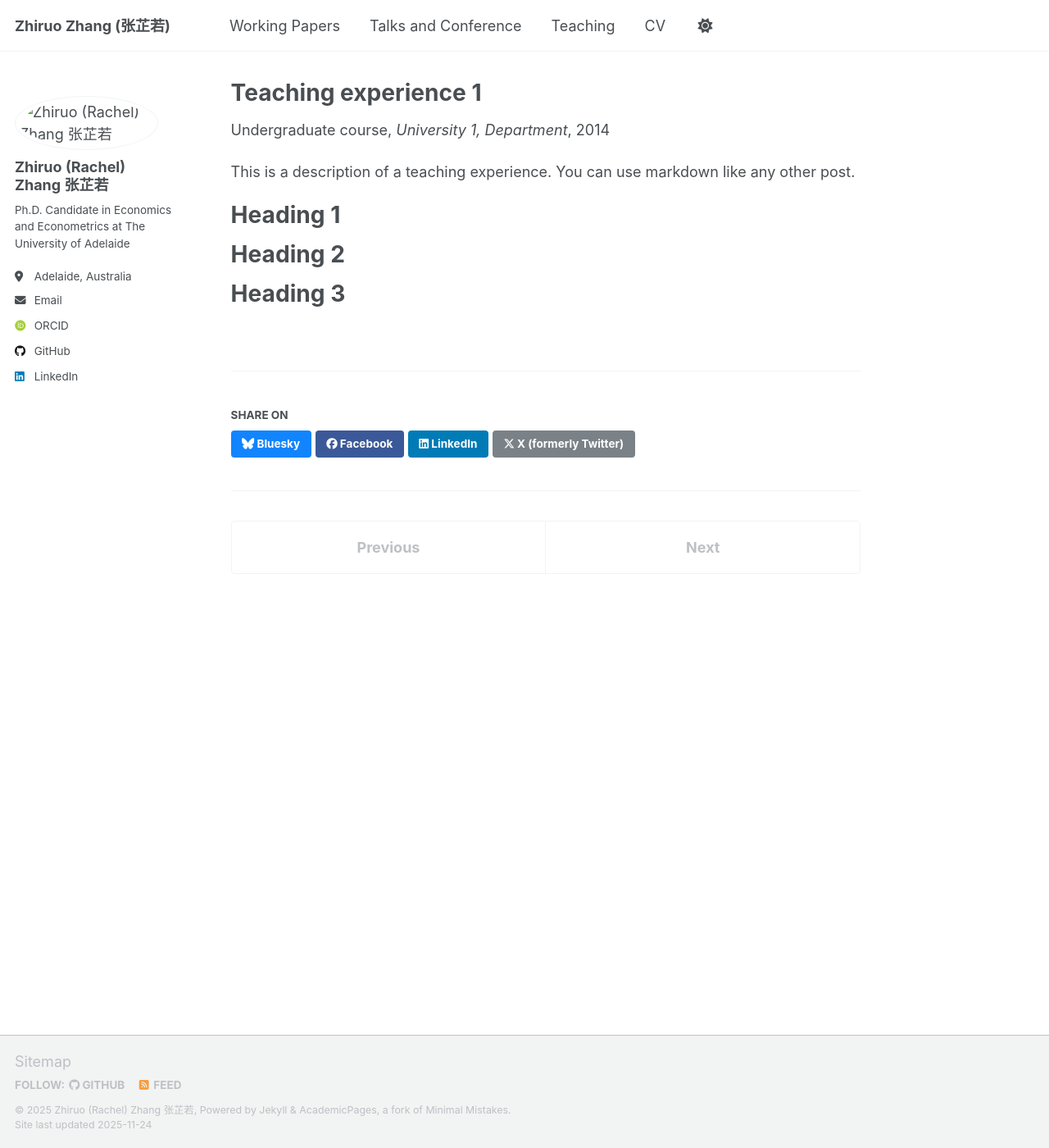
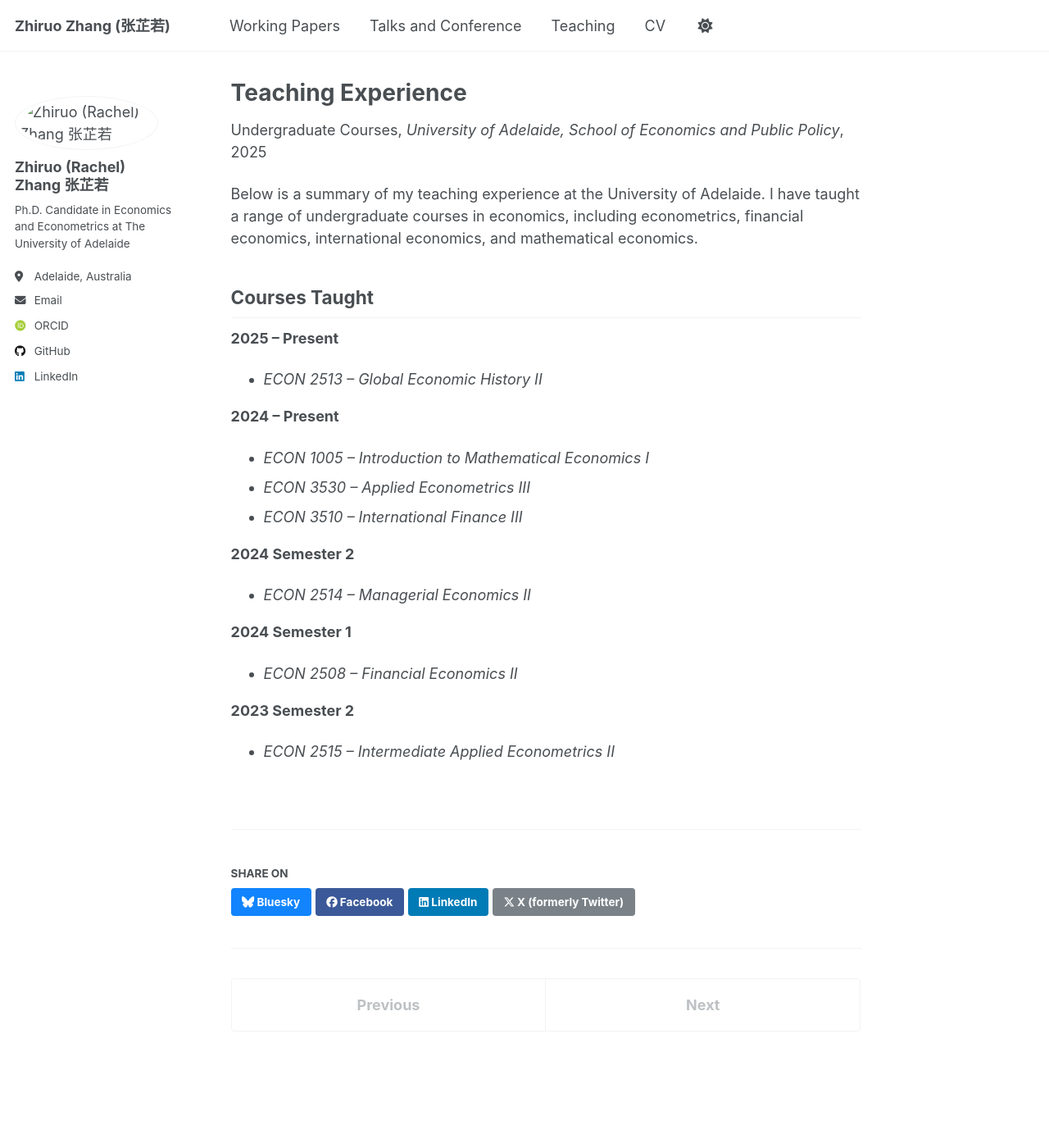
Before and after one commit to zhiruozzr/zhiruozzr.github.io, a Jekyll site: the page built from _teaching/2014-spring-teaching-1.md, in a window 1280 px wide and 1400 px high. Shown: the whole window at 82% size. Built offline with Jekyll 4.4.1, drawn with Linux system fonts in a browser that asks for light colours; some web fonts are replaced; a script that is not in the unit is left out.

Commit message:
Revise teaching experience for 2025
Updated teaching experience details including title, type, venue, date, and location. Added courses taught and their respective semesters.

```diff
--- a/_teaching/2014-spring-teaching-1.md
+++ b/_teaching/2014-spring-teaching-1.md
@@ -1,20 +1,30 @@
 ---
-title: "Teaching experience 1"
+title: "Teaching Experience"
 collection: teaching
-type: "Undergraduate course"
-permalink: /teaching/2014-spring-teaching-1
-venue: "University 1, Department"
-date: 2014-01-01
-location: "City, Country"
+type: "Undergraduate Courses"
+permalink: /teaching/2025-teaching-experience
+venue: "University of Adelaide, School of Economics and Public Policy"
+date: 2025-01-01
+location: "Adelaide, Australia"
 ---
 
-This is a description of a teaching experience. You can use markdown like any other post.
+Below is a summary of my teaching experience at the University of Adelaide. I have taught a range of undergraduate courses in economics, including econometrics, financial economics, international economics, and mathematical economics.
 
-Heading 1
-======
+## Courses Taught
 
-Heading 2
-======
+**2025 – Present**
+- *ECON 2513 – Global Economic History II*
 
-Heading 3
-======
+**2024 – Present**
+- *ECON 1005 – Introduction to Mathematical Economics I*
+- *ECON 3530 – Applied Econometrics III*
+- *ECON 3510 – International Finance III*
+
+**2024 Semester 2**
+- *ECON 2514 – Managerial Economics II*
+
+**2024 Semester 1**
+- *ECON 2508 – Financial Economics II*
+
+**2023 Semester 2**
+- *ECON 2515 – Intermediate Applied Econometrics II*
```
